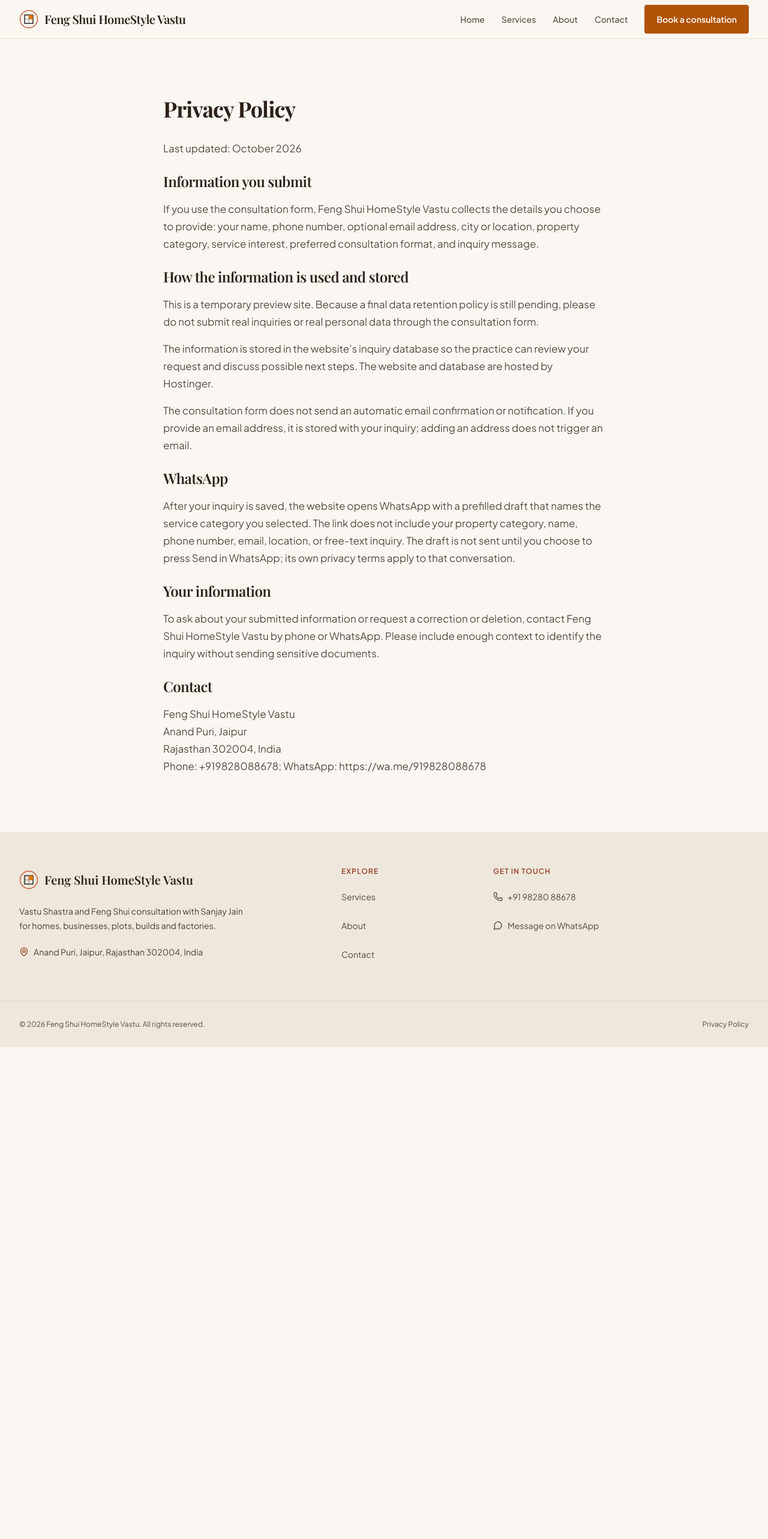
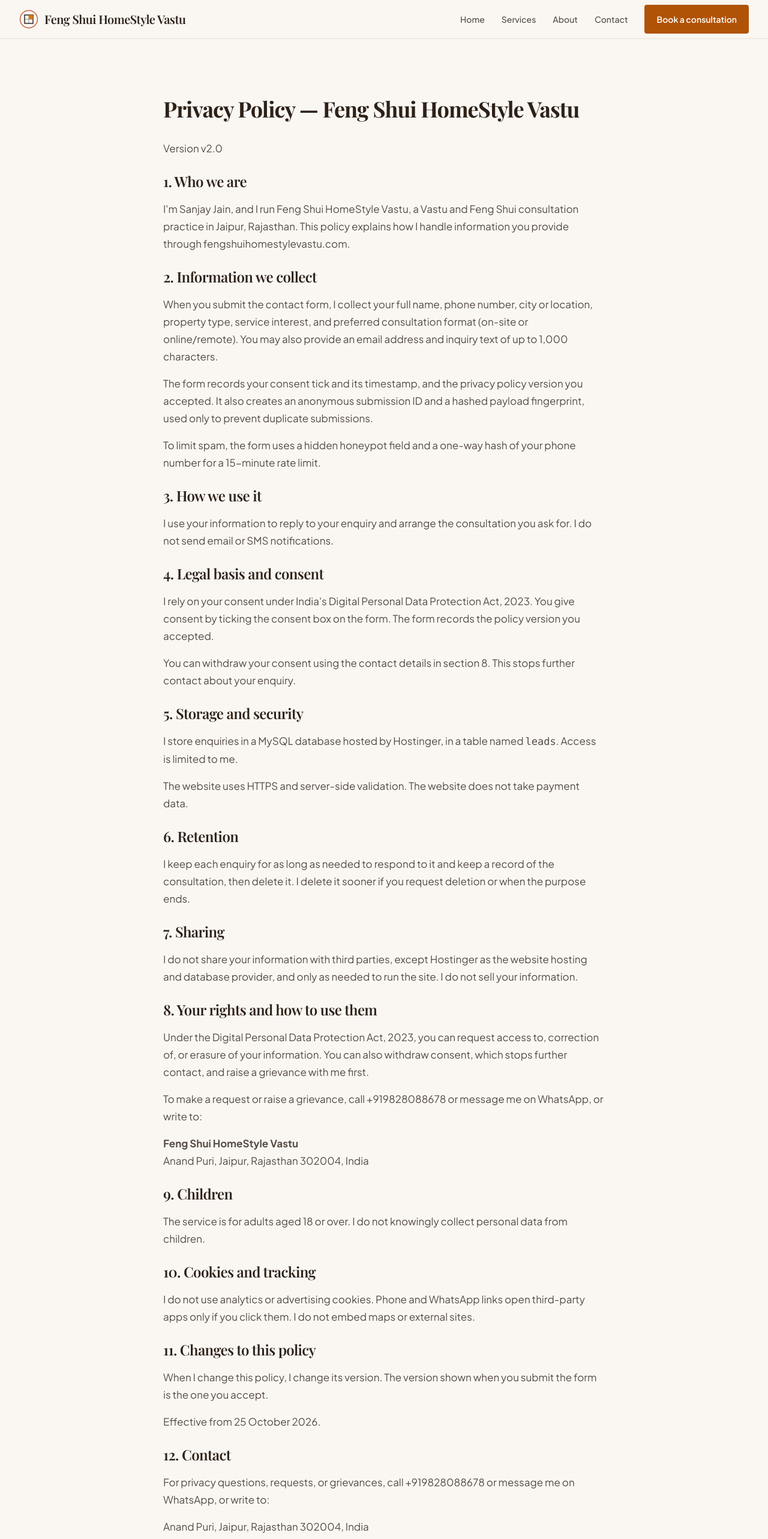
Before and after one commit to mukundajmera/homestyle-vastu-nextjs, a Next.js app: page /privacy in a window 1280 px wide. Shown: the top 2566 px of the page at 60% size. Before the commit the page ends 1746 px from the top, so only its background shows below. Built offline with nearby package versions, Linux system fonts and the light colour scheme; a web font is replaced by a local one.

Commit message:
Publish final privacy policy (v2.0)
- Replace the preview privacy notice with the final policy
- Bump the recorded policy version to v2.0
- Add a test for the policy headings and required wording

Co-Authored-By: Claude Haiku 5.5 <noreply@anthropic.com>

```diff
--- a/src/app/api/contact/route.ts
+++ b/src/app/api/contact/route.ts
@@ -12,7 +12,7 @@ const RATE_LIMIT_WINDOW_MS = 15 * 60 * 1000;
 // purpose: it let one unauthenticated sender block every lead. Per-IP limits belong at the edge.
 const RATE_LIMIT_MAX = 10;
 const MAX_RATE_LIMIT_KEYS = 10_000;
-const PRIVACY_POLICY_VERSION = 'v1.0';
+const PRIVACY_POLICY_VERSION = 'v2.0';
 
 const contactSchema = z.object({
   submissionId: z.string().uuid(),
--- a/src/app/privacy/page.tsx
+++ b/src/app/privacy/page.tsx
@@ -1,5 +1,5 @@
 import { Metadata } from 'next';
-import { ADDRESS, BRAND_NAME, PHONE_E164, WHATSAPP_URL } from '@/lib/site';
+import { ADDRESS, BRAND_NAME, PERSON_NAME, PHONE_E164, SITE_ORIGIN, WHATSAPP_URL } from '@/lib/site';
 
 export const metadata: Metadata = {
   title: 'Privacy Policy',
@@ -18,55 +18,105 @@ export const metadata: Metadata = {
   },
 };
 
+const sectionHeadingClass = 'text-2xl font-headline font-semibold text-foreground';
+
 export default function PrivacyPage() {
   return (
     <div className="container mx-auto max-w-3xl px-4 py-16 md:py-24">
-      <h1 className="mb-8 text-4xl font-headline font-bold">Privacy Policy</h1>
+      <h1 className="mb-8 text-4xl font-headline font-bold">Privacy Policy — {BRAND_NAME}</h1>
 
       <div className="prose prose-stone max-w-none space-y-6 font-body text-foreground/80">
-        <p>Last updated: October 2026</p>
+        <p>Version v2.0</p>
 
         <section className="space-y-4">
-          <h2 className="text-2xl font-headline font-semibold text-foreground">Information you submit</h2>
+          <h2 className={sectionHeadingClass}>1. Who we are</h2>
           <p>
-            If you use the consultation form, {BRAND_NAME} collects the details you choose to provide: your name, phone number, optional email address, city or location, property category, service interest, preferred consultation format, and inquiry message.
+            I&apos;m {PERSON_NAME}, and I run {BRAND_NAME}, a Vastu and Feng Shui consultation practice in Jaipur, Rajasthan. This policy explains how I handle information you provide through{' '}
+            <a href={SITE_ORIGIN}>fengshuihomestylevastu.com</a>.
           </p>
         </section>
 
         <section className="space-y-4">
-          <h2 className="text-2xl font-headline font-semibold text-foreground">How the information is used and stored</h2>
+          <h2 className={sectionHeadingClass}>2. Information we collect</h2>
           <p>
-            This is a temporary preview site. Because a final data retention policy is still pending, please do not submit real inquiries or real personal data through the consultation form.
+            When you submit the contact form, I collect your full name, phone number, city or location, property type, service interest, and preferred consultation format (on-site or online/remote). You may also provide an email address and inquiry text of up to 1,000 characters.
           </p>
           <p>
-            The information is stored in the website&apos;s inquiry database so the practice can review your request and discuss possible next steps. The website and database are hosted by Hostinger.
+            The form records your consent tick and its timestamp, and the privacy policy version you accepted. It also creates an anonymous submission ID and a hashed payload fingerprint, used only to prevent duplicate submissions.
           </p>
           <p>
-            The consultation form does not send an automatic email confirmation or notification. If you provide an email address, it is stored with your inquiry; adding an address does not trigger an email.
+            To limit spam, the form uses a hidden honeypot field and a one-way hash of your phone number for a 15-minute rate limit.
           </p>
         </section>
 
         <section className="space-y-4">
-          <h2 className="text-2xl font-headline font-semibold text-foreground">WhatsApp</h2>
+          <h2 className={sectionHeadingClass}>3. How we use it</h2>
+          <p>I use your information to reply to your enquiry and arrange the consultation you ask for. I do not send email or SMS notifications.</p>
+        </section>
+
+        <section className="space-y-4">
+          <h2 className={sectionHeadingClass}>4. Legal basis and consent</h2>
           <p>
-            After your inquiry is saved, the website opens WhatsApp with a prefilled draft that names the service category you selected. The link does not include your property category, name, phone number, email, location, or free-text inquiry. The draft is not sent until you choose to press Send in WhatsApp; its own privacy terms apply to that conversation.
+            I rely on your consent under India&apos;s Digital Personal Data Protection Act, 2023. You give consent by ticking the consent box on the form. The form records the policy version you accepted.
+          </p>
+          <p>You can withdraw your consent using the contact details in section 8. This stops further contact about your enquiry.</p>
+        </section>
+
+        <section className="space-y-4">
+          <h2 className={sectionHeadingClass}>5. Storage and security</h2>
+          <p>I store enquiries in a MySQL database hosted by Hostinger, in a table named <code>leads</code>. Access is limited to me.</p>
+          <p>The website uses HTTPS and server-side validation. The website does not take payment data.</p>
+        </section>
+
+        <section className="space-y-4">
+          <h2 className={sectionHeadingClass}>6. Retention</h2>
+          <p>
+            I keep each enquiry for as long as needed to respond to it and keep a record of the consultation, then delete it. I delete it sooner if you request deletion or when the purpose ends.
           </p>
         </section>
 
         <section className="space-y-4">
-          <h2 className="text-2xl font-headline font-semibold text-foreground">Your information</h2>
+          <h2 className={sectionHeadingClass}>7. Sharing</h2>
           <p>
-            To ask about your submitted information or request a correction or deletion, contact {BRAND_NAME} by phone or WhatsApp. Please include enough context to identify the inquiry without sending sensitive documents.
+            I do not share your information with third parties, except Hostinger as the website hosting and database provider, and only as needed to run the site. I do not sell your information.
           </p>
         </section>
 
         <section className="space-y-4">
-          <h2 className="text-2xl font-headline font-semibold text-foreground">Contact</h2>
+          <h2 className={sectionHeadingClass}>8. Your rights and how to use them</h2>
+          <p>
+            Under the Digital Personal Data Protection Act, 2023, you can request access to, correction of, or erasure of your information. You can also withdraw consent, which stops further contact, and raise a grievance with me first.
+          </p>
+          <p>To make a request or raise a grievance, call <a href={`tel:${PHONE_E164}`}>{PHONE_E164}</a> or <a href={WHATSAPP_URL}>message me on WhatsApp</a>, or write to:</p>
           <address className="not-italic">
-            {BRAND_NAME}<br />
-            {ADDRESS.neighborhood}, {ADDRESS.locality}<br />
-            {ADDRESS.region} {ADDRESS.postalCode}, {ADDRESS.country}<br />
-            Phone: {PHONE_E164}; WhatsApp: {WHATSAPP_URL}
+            <strong>{BRAND_NAME}</strong><br />
+            {ADDRESS.neighborhood}, {ADDRESS.locality}, {ADDRESS.region} {ADDRESS.postalCode}, {ADDRESS.country}
+          </address>
+        </section>
+
+        <section className="space-y-4">
+          <h2 className={sectionHeadingClass}>9. Children</h2>
+          <p>The service is for adults aged 18 or over. I do not knowingly collect personal data from children.</p>
+        </section>
+
+        <section className="space-y-4">
+          <h2 className={sectionHeadingClass}>10. Cookies and tracking</h2>
+          <p>
+            I do not use analytics or advertising cookies. Phone and WhatsApp links open third-party apps only if you click them. I do not embed maps or external sites.
+          </p>
+        </section>
+
+        <section className="space-y-4">
+          <h2 className={sectionHeadingClass}>11. Changes to this policy</h2>
+          <p>When I change this policy, I change its version. The version shown when you submit the form is the one you accept.</p>
+          <p>Effective from 25 October 2026.</p>
+        </section>
+
+        <section className="space-y-4">
+          <h2 className={sectionHeadingClass}>12. Contact</h2>
+          <p>For privacy questions, requests, or grievances, call <a href={`tel:${PHONE_E164}`}>{PHONE_E164}</a> or <a href={WHATSAPP_URL}>message me on WhatsApp</a>, or write to:</p>
+          <address className="not-italic">
+            {ADDRESS.neighborhood}, {ADDRESS.locality}, {ADDRESS.region} {ADDRESS.postalCode}, {ADDRESS.country}
           </address>
         </section>
       </div>
```
Also changed, not shown: 2 other files (tests, documents, lock files or other folders).
